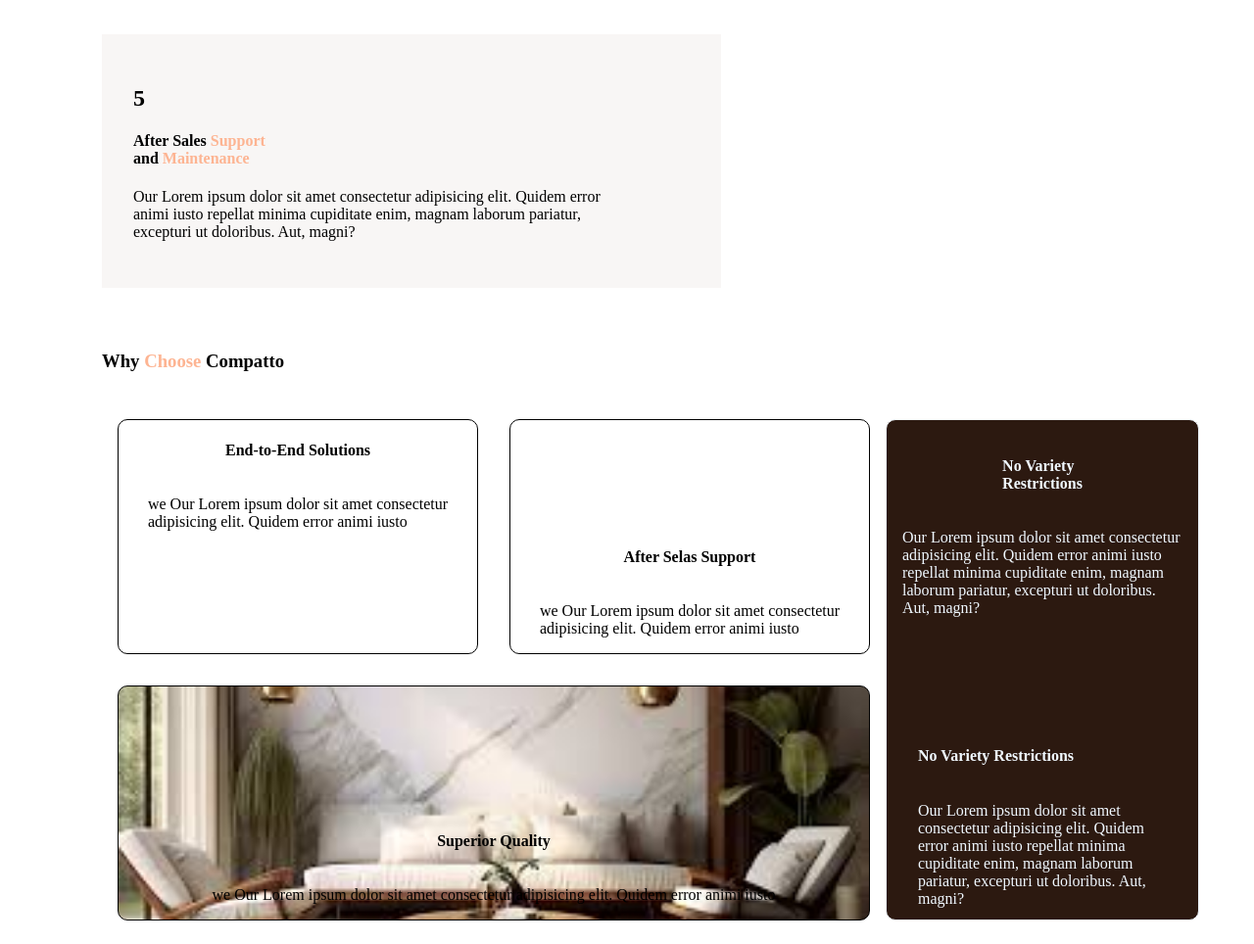
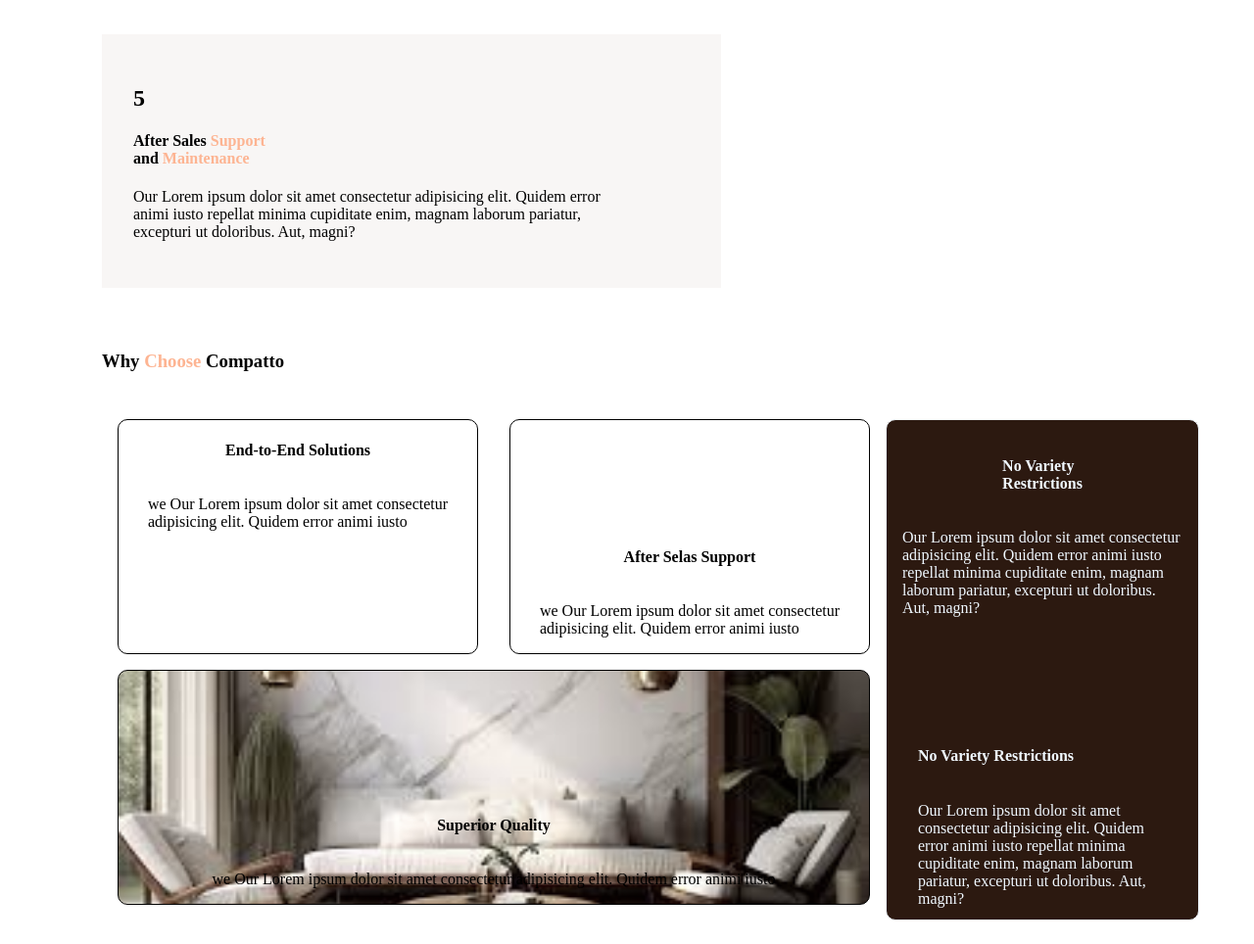
Before and after one commit to Pauli080/Furnishing-Market-page, a plain HTML site: page index.html in a window 1280 px wide. Shown: the part 897-1861 px from the top of the page at 98% size. Drawn offline with Linux system fonts and the light colour scheme.

Commit message:
sitll working on the images

```diff
--- a/main.css
+++ b/main.css
@@ -142,7 +142,7 @@
     display: flex;
     flex-direction: column;
     background: url(./images/living\ room\ modern\ two\ chairs.jpeg) center/cover;
-    margin: 2ch;
+    filter: grayscale(40%);
     color: black;
     margin-left: 7rem;
     border: 1px solid;
```
